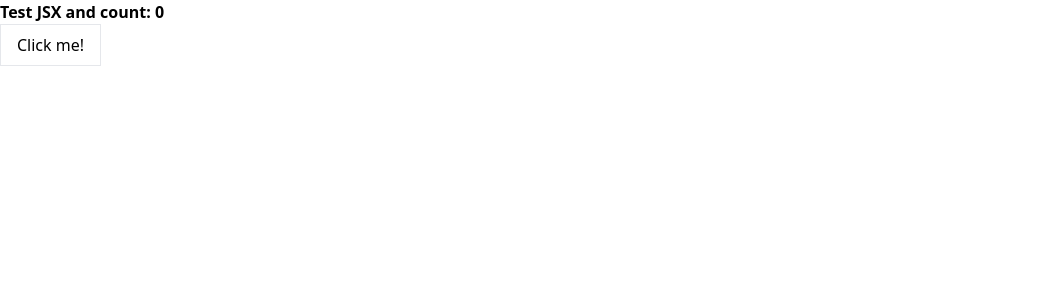
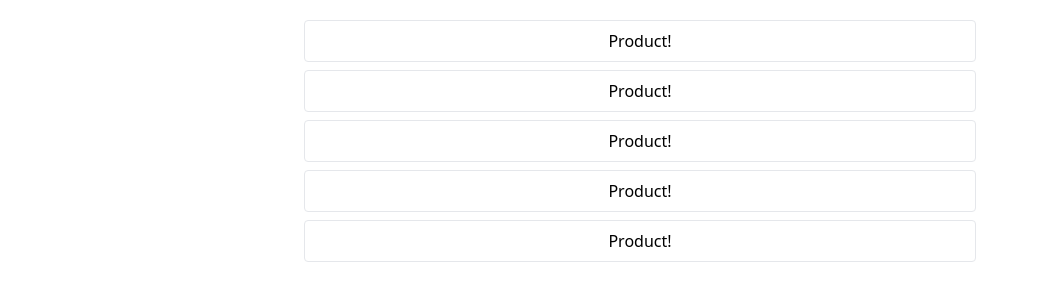
Before and after one commit to tragislav/react-crash-course-2022, a React (Create React App) app: page / in a window 1280 px wide. Shown: the top 300 px of the page, without its empty margins (0-1039 px from the left). Built offline with nearby package versions, Linux system fonts and the light colour scheme.

Commit message:
Worked with static components

```diff
--- a/src/App.tsx
+++ b/src/App.tsx
@@ -1,20 +1,15 @@
-import React, { createElement as e, useState } from "react";
+import { Product } from "./components/Product";
 
 function App() {
-  const [count, setCount] = useState(0);
-
-  return e("div", { className: "container" }, [
-    e("h1", { className: "font-bold", key: 1 }, `Test JSX and count: ${count}`),
-    e(
-      "button",
-      {
-        className: "py-2 px-4 border",
-        key: 2,
-        onClick: () => setCount(count + 1),
-      },
-      "Click me!"
-    ),
-  ]);
+  return (
+    <div className="container mx-auto max-w-2xl pt-5">
+      <Product />
+      <Product />
+      <Product />
+      <Product />
+      <Product />
+    </div>
+  );
 }
 
 export default App;
--- /dev/null
+++ b/src/components/Product.tsx
@@ -0,0 +1,7 @@
+export function Product() {
+  return (
+    <div className="border py-2 px-4 rounded flex flex-col items-center mb-2">
+      Product!
+    </div>
+  );
+}
--- a/src/index.tsx
+++ b/src/index.tsx
@@ -1,4 +1,3 @@
-import React from "react";
 import ReactDOM from "react-dom/client";
 import "./index.css";
 import App from "./App";
```
